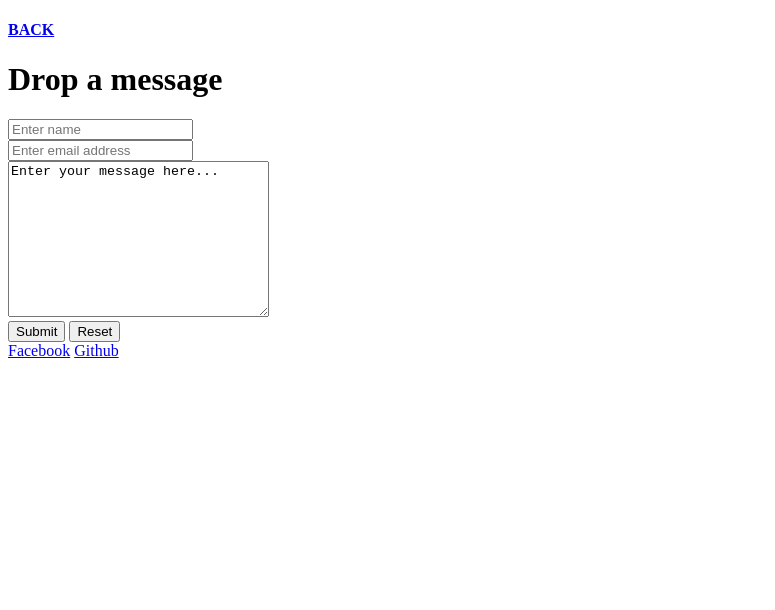
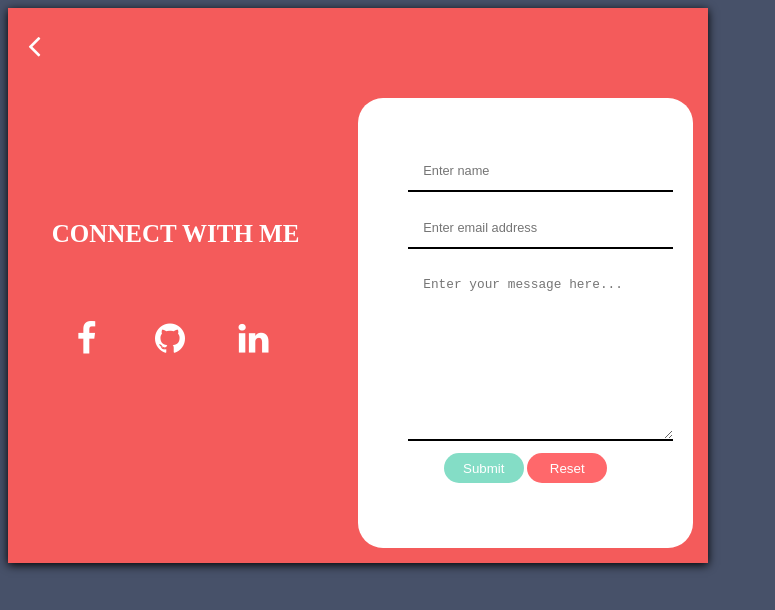
Before and after one commit to margauxcdg/Resume, a plain HTML site: page Contact-form.html in a window 1280 px wide. Shown: the whole page, without its empty margins (0-775 px from the left). Drawn offline with Linux system fonts and the light colour scheme.

Commit message:
Add files via upload

```diff
--- a/Contact-form.html
+++ b/Contact-form.html
@@ -1,21 +1,39 @@
 <!DOCTYPE html>
+
 <html>
     <head>
         <title>Contact Form</title>
+        <link rel="stylesheet" href="style_form.css" />
+        <link rel="stylesheet" href="https://cdnjs.cloudflare.com/ajax/libs/font-awesome/4.7.0/css/font-awesome.min.css">
     </head>
     <body>
-       <h4><a href="index.html">BACK</a></h4>
-        <h1>Drop a message</h1>
-        <form>
-            <input type="text" placeholder='Enter name'/> <br>
-            <input type="email" placeholder='Enter email address'/> <br>
-            <textarea name ="Messages" cols="30" rows="10">Enter your message here...</textarea> <br>
-            <input type ="submit" value='Submit'/>
-            <input type ="reset" value='Reset'/>
-        </form>
-        <a href="https://www.facebook.com/mrgxcdg">Facebook</a>
-        <a href="https://github.com/margauxcdg">Github</a>
+        <div class="container">
+            <h4><a href="ResumeMargaux.html"><i class="fa fa-angle-left" style="font-size: 35px;"></i></a></h4>
+            <div class="form">
+                <div class="left-section">
+                    <div class="left-section-info">
+                        <h1>CONNECT WITH ME</h1>
+                        <br/>
+                        <div class="socials">
+                            <a href="https://www.facebook.com/mrgxcdg" target="_blank"><i class="fa fa-facebook" style="font-size:35px"></i></a>
+                            <a href="https://github.com/margauxcdg" target="_blank"><i class="fa fa-github" style="font-size:35px"></i></a>
+                            <a href="https://www.linkedin.com/in/margaux-cadag/" target="_blank"><i class="fa fa-linkedin" style="font-size:35px"></i></a>
 
-
+                        </div>
+                    </div>
+                </div>
+                <div class ="right-section">
+                    <div class="right-section-info">
+                        <form>
+                            <input type="text" placeholder='Enter name'/> <br>
+                            <input type="email" placeholder='Enter email address'/> <br>
+                            <textarea name ="Messages" cols="30" rows="10" placeholder="Enter your message here..."></textarea> <br>
+                            <button type="submit" name="Submit" value="Submit">Submit</button>
+                            <button type="reset" name="Reset" value="Reset">Reset</button>
+                        </form>
+                    </div>
+                </div>
+            </div>
+        </div>
     </body>
 </html>
--- /dev/null
+++ b/style.css
@@ -0,0 +1,97 @@
+body{
+    max-width: 800px;
+    background: color #fbedd7;;
+    font-family: 'Bitter', serif;
+    padding:0;
+    font-size: 14px;
+    line-height: 1;
+    white-space: nowrap;
+    color:black;
+    margin: 15px;
+}
+
+.BasicInfo{
+    float: left;
+    display: flex;
+    color: white;
+    margin:0;
+    max-width: 300px;
+    min-width: 300px;
+    background-color: #475169;
+    height: 1100px;
+
+}
+
+.BasicInfo_Container{
+    margin:30px auto;
+
+}
+
+.image{
+    margin-top: 10px;
+    margin-left: 20px;
+    margin-right: 20px;
+    width: 200px;
+    height: 200px;
+    padding: 5px;
+    border: 2px solid #fb9f85;
+    border-radius: 80%;
+    align-items: center;
+}
+
+table{
+    margin-top: -70px;
+}
+.ContactInfo{
+    font-weight: 500px;
+    line-height: 1.4;
+}
+
+progress{
+    width: 250px;
+    height: 20px
+}
+h1{
+    color:#d67e83;
+    font-family: 'Bitter', serif;
+    font-size: 40px;
+    align-items: center;
+}
+
+
+.PersonalInfo{
+    float: right;
+    display: flex;
+    margin:0px;
+    max-width: 500px;
+    min-width: 500px;
+    height: 1000px;
+    background-color: #ffffff;
+
+}
+.PersonalInfo_Container{
+    margin: 20px;
+}
+
+.info{
+    text-indent: 10%;
+}
+
+p{
+    text-align: justify;
+    line-height: 1.5;
+
+}
+th, td{
+    padding-right: 15px;
+    padding-bottom: 10px;
+    line-height: 0.8;
+}
+
+ol{
+    line-height: .1;
+}
+
+h2{
+    padding:10px;
+}
--- /dev/null
+++ b/style_form.css
@@ -0,0 +1,119 @@
+
+body{
+    box-sizing: border-box;
+    background-color: #475169;
+    display: flex;
+    flex-direction: column;
+    font-size: 14px;
+}
+
+.container{
+    background-color: #f45b5b;
+    border: 10px;
+    box-shadow: 0 2px 9px;
+    position: relative;
+    width: 700px;
+}
+h1{
+    font-size: 25px;
+    color: white;
+    text-align: center;
+}
+h2{
+    font-size: 12px;
+    margin-bottom: 1px;
+    color:black;
+}
+
+h4{
+    margin: 10px;
+}
+.form{
+    display: flex;
+}
+.left-section{
+    background-color: #f45b5b;
+    display: flex;
+    flex:1;
+    height: 480px;
+    justify-content: center;
+    align-items: center;
+}
+
+.right-section{
+    display: flex;
+    flex: 1;
+    height: 450px;
+    background-color: white;
+    justify-content: center;
+    align-items: center;
+    margin: 15px;
+    border-radius: 25px;
+}
+.right-section-info{
+    width: 70%;
+    height: 80%;
+    text-align: center;
+    margin:15px;
+}
+
+.left-section-info{
+    background-color: #f45b5b;
+    height: 50%;
+    width: 80%;
+}
+input, textarea{
+    border-bottom: 2px solid black;
+    border-top:none;
+    border-left: none;
+    border-right: none;;
+    padding: 12px 15px;
+    margin: 8px 0;
+    width: 100%;
+    font-size: 0.8rem;
+}
+
+button[type="submit"]{
+    border-radius: 20px;
+    background-color: #84ddc6;
+    color: white;
+    width: 80px;
+    height: 30px;
+    border: none;
+}
+button[type="reset"]{
+    border-radius: 20px;
+    background-color: #ff686b;
+    color: white;
+    width: 80px;
+    height: 30px;
+    border: none;
+}
+
+.fa-facebook{
+  padding: 10px;
+  font-size: 30px;
+  width: 30px;
+  color: white;
+  margin: 25px;
+}
+.fa-github{
+    padding: 10px;
+    font-size: 30px;
+    width: 30px;
+    color: white;
+    margin: 0px;
+  }
+
+.fa-linkedin{
+    padding: 10px;
+    font-size: 30px;
+    width: 30px;
+    color: white;
+    margin: 30px;
+}
+
+.fa-angle-left{
+  padding: 10px;
+  color: white;
+}
```
Also changed, not shown: ResumeMargaux.html (added, +209 -0 lines), CADAG-Contact-Form.png (added), CADAG-Resume.jpg (added).
